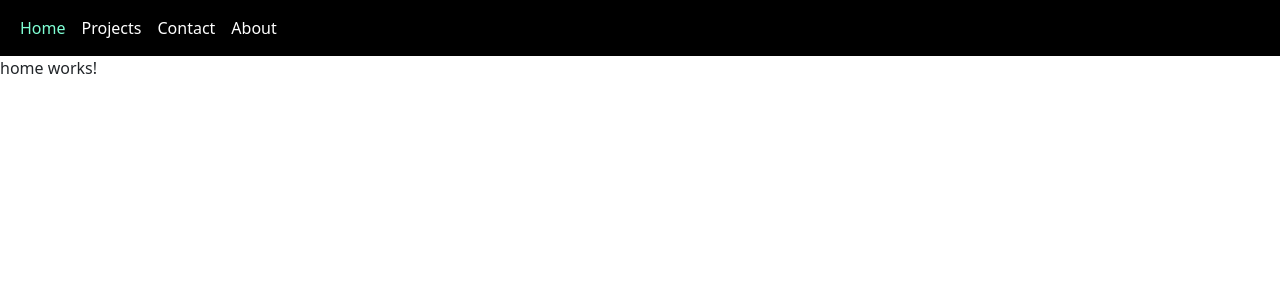
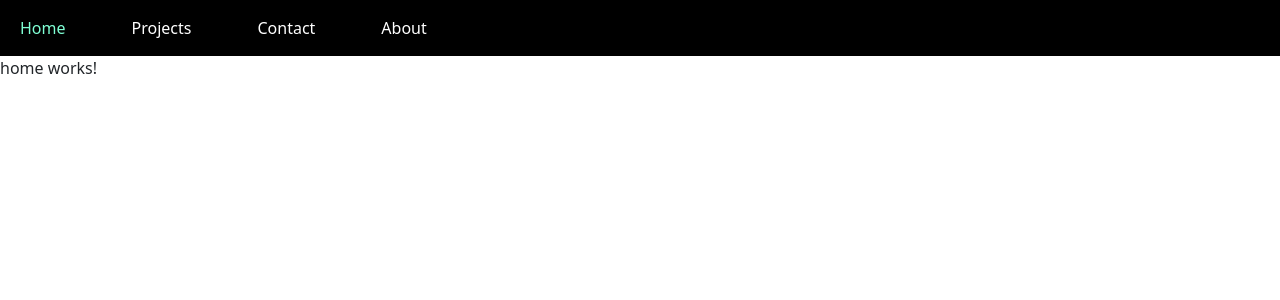
Before and after one commit to dillonwoodland/portfolio, an Angular app in the folder front-end/: page / in a window 1280 px wide. Shown: the top 300 px of the page. Built offline with nearby package versions, Linux system fonts and the light colour scheme.

Commit message:
modified spacing on medium screen menu items

```diff
--- a/front-end/src/app/navigation/navigation.component.css
+++ b/front-end/src/app/navigation/navigation.component.css
@@ -20,3 +20,7 @@ button {
 .navbar-toggler-icon {
     background-color: aquamarine;
 }
+
+.d-md-block ul li {
+    margin-right: 50px;
+}
```
